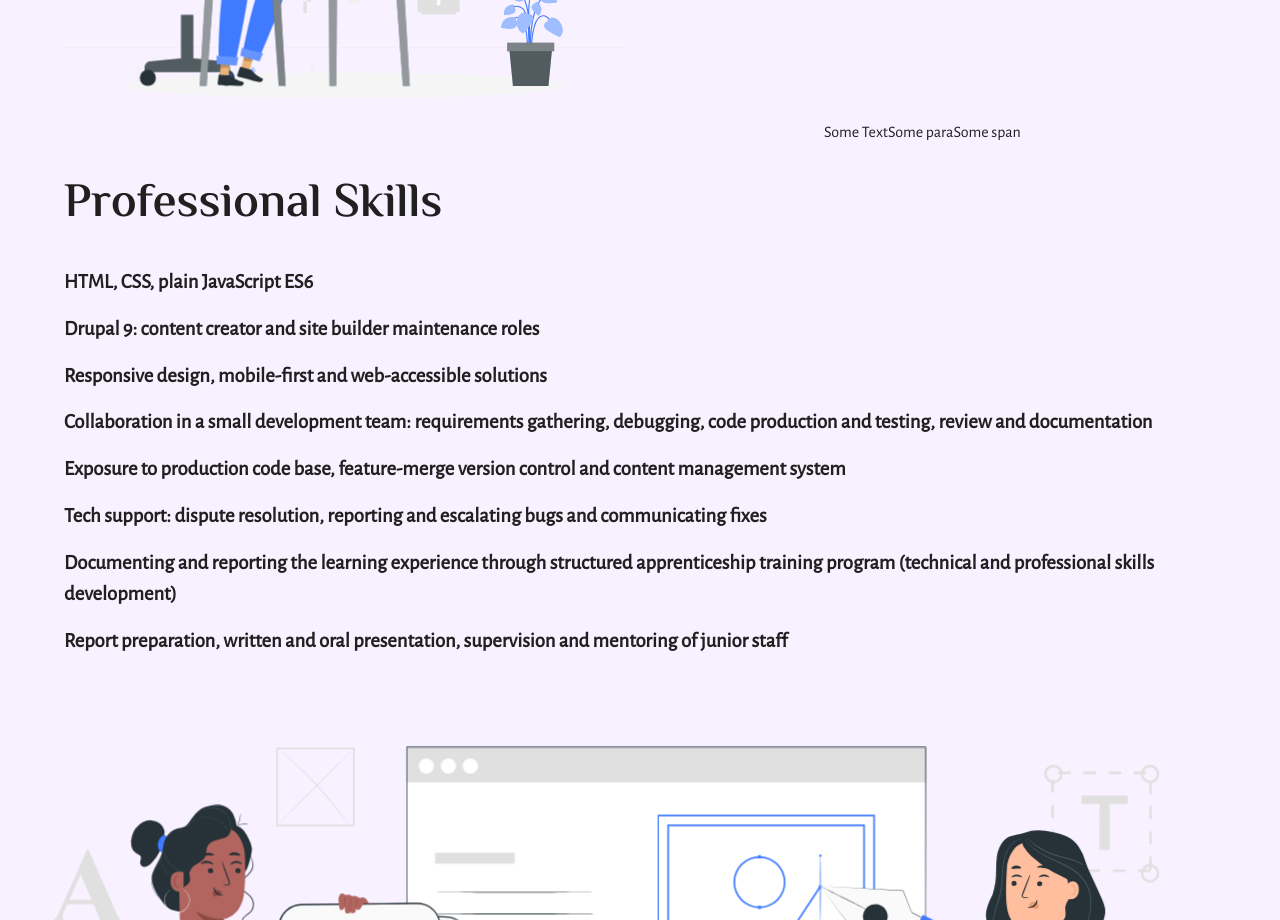
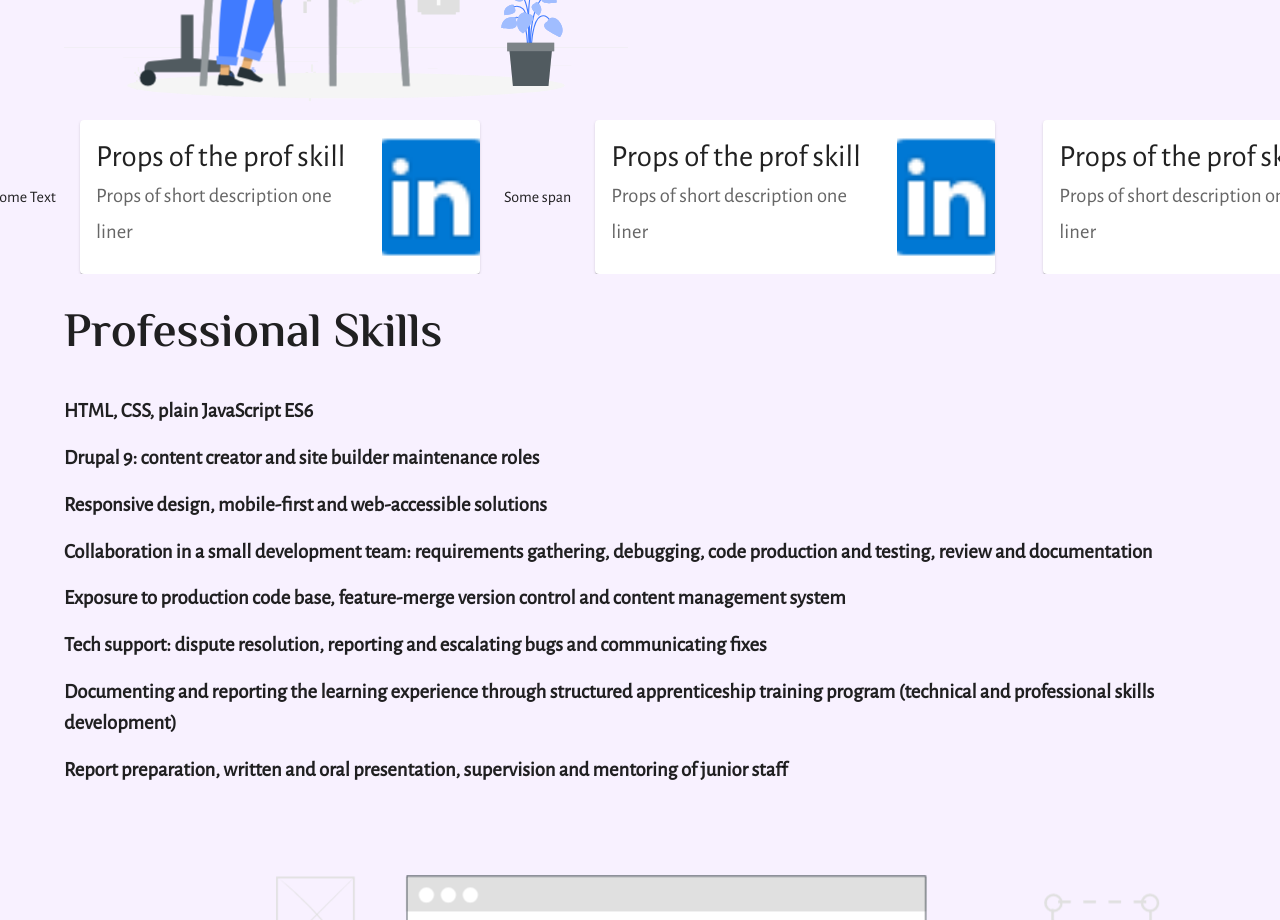
Before and after one commit to wkan17012021/Portfolio, a React (Vite) app in the folder portfolio_react_spa/: page / in a window 1280 px wide. Shown: the part 1240-2160 px from the top of the page. Built offline with nearby package versions, Linux system fonts and the light colour scheme; no server answers.

Commit message:
add lateral card comp for marquee prof skills

```diff
--- a/portfolio_react_spa/src/sections/marquee/SkillsMarquee.jsx
+++ b/portfolio_react_spa/src/sections/marquee/SkillsMarquee.jsx
@@ -1,5 +1,6 @@
 import React from 'react'
 import Marquee from "react-fast-marquee";
+import SkillCards from '../skillCards/SkillCards';
 
 export default function SkillsMarquee(props) {
   return (
@@ -11,9 +12,11 @@ export default function SkillsMarquee(props) {
     gradientColor={[255,255,255]}
     gradientWidth={100}
     >
+        <SkillCards />
         <h2>Some Text</h2>
-        <p>Some para</p>
+        <SkillCards />
         <span>Some span</span>
+        <SkillCards />
     </Marquee>
   )
 }
--- /dev/null
+++ b/portfolio_react_spa/src/sections/skillCards/SkillCards.jsx
@@ -0,0 +1,30 @@
+import * as React from 'react';
+import Box from '@mui/material/Box';
+import Card from '@mui/material/Card';
+import CardContent from '@mui/material/CardContent';
+import CardMedia from '@mui/material/CardMedia';
+import Typography from '@mui/material/Typography';
+
+export default function SkillCards() {
+
+  return (
+    <Card sx={{ display: 'flex', maxWidth: 400, mx: '1.5rem' }}>
+      <Box sx={{ display: 'flex', flexDirection: 'column' }}>
+        <CardContent sx={{ flex: '1 0 auto' }}>
+          <Typography component="div" variant="h5">
+            Props of the prof skill
+          </Typography>
+          <Typography variant="subtitle1" color="text.secondary" component="div">
+            Props of short description one liner
+          </Typography>
+        </CardContent>
+      </Box>
+      <CardMedia
+        component="img"
+        sx={{ width: 100 }}
+        image="./src/assets/linkedin-icon.png"
+        alt="Live from space album cover"
+      />
+    </Card>
+  );
+}
```
